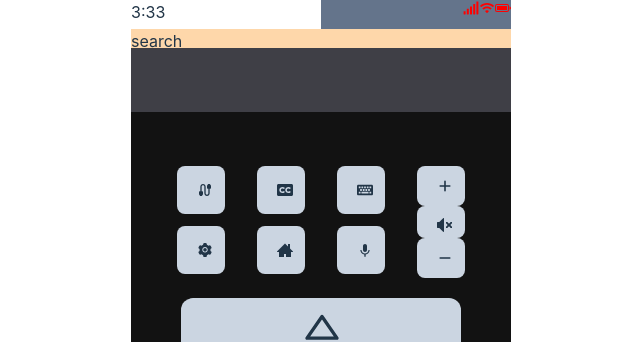
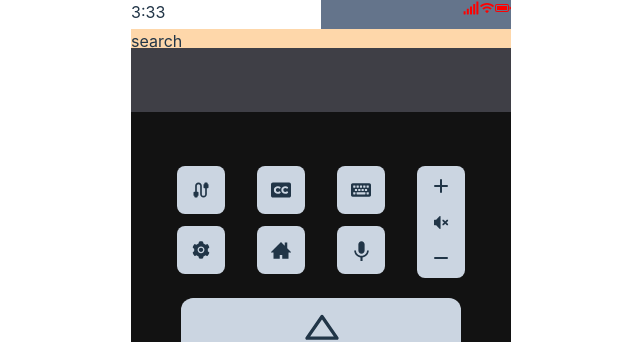
Before and after one commit to javidVeg/better-vizio-app, a React (Vite) app: page / in a window 1280 px wide. Shown: the top 342 px of the page, without its empty margins (319-959 px from the left). Built offline with nearby package versions, Linux system fonts and the light colour scheme.

Commit message:
working on top control buttons

```diff
--- a/src/App.tsx
+++ b/src/App.tsx
@@ -1,5 +1,4 @@
 import { useState } from 'react'
-import reactLogo from './assets/react.svg'
 import { FaSignal } from 'react-icons/fa';
 import { IoIosWifi } from 'react-icons/io';
 import { BsBatteryFull } from 'react-icons/bs';
@@ -8,17 +7,10 @@ import { AiFillAppstore } from 'react-icons/ai';
 import { GiPopcorn } from 'react-icons/gi';
 import { BiMessage } from 'react-icons/bi';
 import { FiUser } from 'react-icons/fi';
-import { MdCable } from 'react-icons/md';
-import { AiFillSetting } from 'react-icons/ai';
-import { FaClosedCaptioning } from 'react-icons/fa';
-import { ImHome3 } from 'react-icons/im';
-import { FaKeyboard } from 'react-icons/fa';
-import { MdKeyboardVoice } from 'react-icons/md';
-import { ImVolumeMute2 } from 'react-icons/im';
-import { HiPlus } from 'react-icons/hi';
-import { HiMinus } from 'react-icons/hi';
+
 import './App.css'
 import MainNavButton from './MainNavButton';
+import ControlButtons from './ControlButtons';
 
 function App() {
   const [count, setCount] = useState(0)
@@ -42,24 +34,8 @@ function App() {
       </header>
 
       <body className='flex justify-center flex-col mt-[-140px]'>
-        <div className='flex flex-row justify-center gap-8'>
-          <div className='flex flex-col gap-3'>
-            <button className='w-12 h-12 bg-slate-300'><MdCable/></button>
-            <button className='w-12 h-12 bg-slate-300'><AiFillSetting/></button>
-          </div>
-          <div className='flex flex-col gap-3'>
-            <button className='w-12 h-12 bg-slate-300'><FaClosedCaptioning/></button>
-            <button className='w-12 h-12 bg-slate-300'><ImHome3/></button>
-          </div>
-          <div className='flex flex-col gap-3'>
-            <button className='w-12 h-12 bg-slate-300'><FaKeyboard/></button>
-            <button className='w-12 h-12 bg-slate-300'><MdKeyboardVoice/></button>
-          </div>
-          <div className='flex flex-col'>
-            <button className='w-12 h-10 bg-slate-300'><HiPlus/></button>
-            <button className='w-12 h-8 bg-slate-300'><ImVolumeMute2/></button>
-            <button className='w-12 h-10 bg-slate-300'><HiMinus/></button>
-          </div>
+        <div>
+          <ControlButtons/>
         </div>
         <div className=''>
           <MainNavButton/>
--- /dev/null
+++ b/src/ControlButtons.tsx
@@ -0,0 +1,38 @@
+import React from 'react'
+import { MdCable } from 'react-icons/md';
+import { AiFillSetting } from 'react-icons/ai';
+import { FaClosedCaptioning } from 'react-icons/fa';
+import { ImHome3 } from 'react-icons/im';
+import { FaKeyboard } from 'react-icons/fa';
+import { MdKeyboardVoice } from 'react-icons/md';
+import { ImVolumeMute2 } from 'react-icons/im';
+import { HiPlus } from 'react-icons/hi';
+import { HiMinus } from 'react-icons/hi';
+
+const ControlButtons = () => {
+    return (
+        <main>
+            <div className='flex flex-row justify-center gap-8'>
+                <div className='flex flex-col gap-3'>
+                    <button className='w-12 h-12 bg-slate-300 grid place-content-center'><MdCable size={20}/></button>
+                    <button className='w-12 h-12 bg-slate-300 grid place-content-center'><AiFillSetting size={20} /></button>
+                </div>
+                <div className='flex flex-col gap-3'>
+                    <button className='w-12 h-12 bg-slate-300 grid place-content-center'><FaClosedCaptioning size={20} /></button>
+                    <button className='w-12 h-12 bg-slate-300 grid place-content-center'><ImHome3 size={20}/></button>
+                </div>
+                <div className='flex flex-col gap-3'>
+                    <button className='w-12 h-12 bg-slate-300 grid place-content-center'><FaKeyboard size={20} /></button>
+                    <button className='w-12 h-12 bg-slate-300 grid place-content-center'><MdKeyboardVoice size={25} /></button>
+                </div>
+                <div className='flex flex-col'>
+                    <button className='w-12 h-10 bg-slate-300 grid place-content-center rounded-b-none'><HiPlus size={20} /></button>
+                    <button className='w-12 h-8 bg-slate-300 grid place-content-center rounded-r-none rounded-l-none'><ImVolumeMute2  size={15}/></button>
+                    <button className='w-12 h-10 bg-slate-300 grid place-content-center rounded-t-none'><HiMinus  size={20} /></button>
+                </div>
+            </div>
+        </main>
+    )
+}
+
+export default ControlButtons
```
